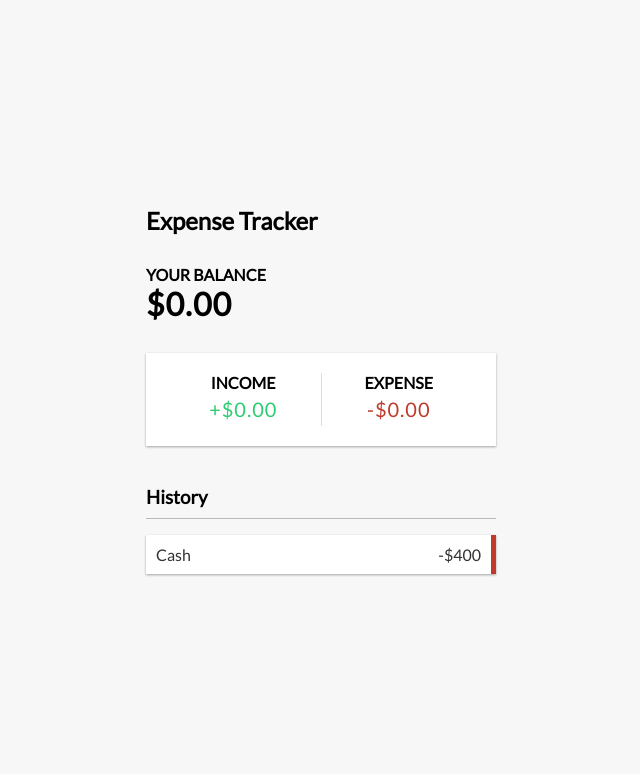
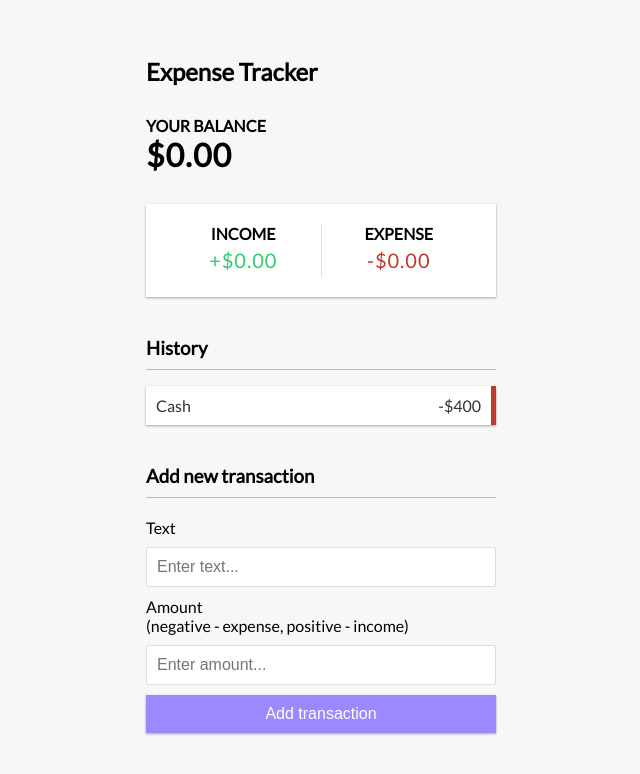
Before and after one commit to Suleman97/expense-tracker-traversy, a React (Create React App) app: page / in a window 1280 px wide. Shown: the top 774 px of the page, without its empty margins (319-959 px from the left). Built offline with nearby package versions, Linux system fonts and the light colour scheme.

Commit message:
create Add Transection component

```diff
--- a/src/App.js
+++ b/src/App.js
@@ -3,6 +3,7 @@ import { Header } from './components/Header';
 import { Balance } from './components/Balance';
 import { IncomeBalance } from './components/IncomeBalance';
 import { TransectionList } from './components/TransectionList';
+import { AddTransection } from './components/AddTransection';
 
 import './App.css';
 
@@ -15,6 +16,7 @@ function App() {
       </div>
       <IncomeBalance />
       <TransectionList />
+      <AddTransection />
     </div>
   );
 }
--- /dev/null
+++ b/src/components/AddTransection.js
@@ -0,0 +1,23 @@
+
+
+export const AddTransection = () => {
+  return (
+    <>
+      <h3>Add new transaction</h3>
+      <form>
+        <div className="form-control">
+          <label for="text">Text</label>
+          <input type="text" placeholder="Enter text..." />
+        </div>
+        <div className="form-control">
+          <label for="amount"
+          >Amount <br />
+            (negative - expense, positive - income)</label
+          >
+          <input type="number" placeholder="Enter amount..." />
+        </div>
+        <button className="btn">Add transaction</button>
+      </form>
+    </>
+  )
+}
--- a/src/components/IncomeBalance.js
+++ b/src/components/IncomeBalance.js
@@ -3,14 +3,14 @@
 export const IncomeBalance = () => {
   return (
 
-    <div class="inc-exp-container">
+    <div className="inc-exp-container">
       <div>
         <h4>Income</h4>
-        <p id="money-plus" class="money plus">+$0.00</p>
+        <p id="money-plus" className="money plus">+$0.00</p>
       </div>
       <div>
         <h4>Expense</h4>
-        <p id="money-minus" class="money minus">-$0.00</p>
+        <p id="money-minus" className="money minus">-$0.00</p>
       </div>
     </div>
 
--- a/src/components/TransectionList.js
+++ b/src/components/TransectionList.js
@@ -4,9 +4,9 @@ export const TransectionList = () => {
   return (
     <>
       <h3>History</h3>
-      <ul id="list" class="list">
-        <li class="minus">
-          Cash <span>-$400</span><button class="delete-btn">x</button>
+      <ul id="list" className="list">
+        <li className="minus">
+          Cash <span>-$400</span><button className="delete-btn">x</button>
         </li>
       </ul>
     </>
```
